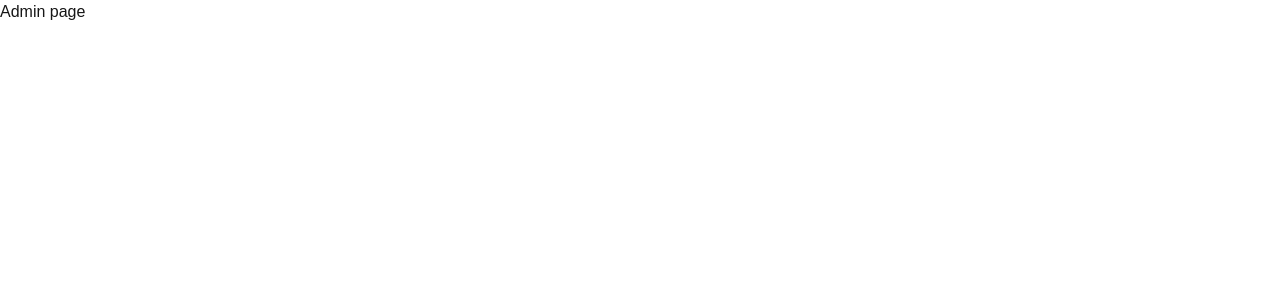
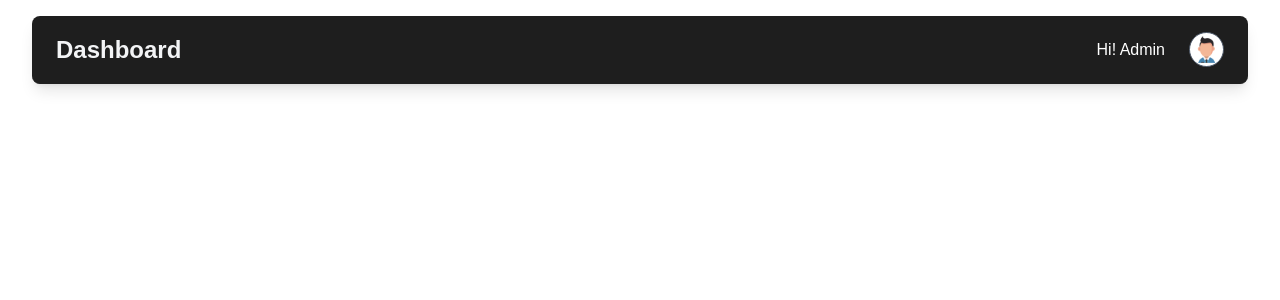
Before and after one commit to Asyrafi0257/Student-Advisory-System, a Next.js app in the folder student-advisory/: page /admin in a window 1280 px wide. Shown: the top 300 px of the page. Built offline with nearby package versions, Linux system fonts and the light colour scheme.

Commit message:
navbar dashboard

```diff
--- a/student-advisory/middleware.js
+++ b/student-advisory/middleware.js
@@ -3,7 +3,7 @@ import { verifyToken } from "@/lib/jwt";
 
 export function middleware(req) {
 
-    //ambil token daripada jwt
+    //ambil cookies yang client simpan di browser
     const token = req.cookies.get("token")?.value;
 
     //redirect to login if not exist
--- /dev/null
+++ b/student-advisory/src/app/admin/layout.js
@@ -0,0 +1,23 @@
+import Header  from "@/components/header";
+
+export default function AdminLayout({children}){
+    return(
+        <html lang="en">
+            <body>
+                <div className="flex h-screen overflow-hidden">
+                    {/* untuk sidebar */}
+
+                    {/* untuk container for content */}
+                    <div className="flex flex-col flex-1 overflow-auto">
+                        {/* kandungan yang ada pada body */}
+                        <div className="max-w-7xl mx-auto w-full">
+                            <Header/>
+                            <main>{children}</main>
+                        </div>
+
+                    </div>
+                </div>
+            </body>
+        </html>
+    )
+}
--- a/student-advisory/src/app/admin/page.js
+++ b/student-advisory/src/app/admin/page.js
@@ -1,5 +1,5 @@
 export default function Admin() {
     return (
-        <div>Admin page</div>
+        <div></div>
     )
 }
--- a/student-advisory/src/app/api/auth/login/route.js
+++ b/student-advisory/src/app/api/auth/login/route.js
@@ -1,6 +1,6 @@
 import { NextResponse } from "next/server";
 import pool from "@/lib/db";
-import bcrypt from "bcrypt";
+import bcrypt from "bcryptjs";
 import { generateToken } from "@/lib/jwt";
 
 
--- /dev/null
+++ b/student-advisory/src/components/header.js
@@ -0,0 +1,29 @@
+import Image from "next/image";
+
+export default function Header(){
+    return(
+        <header className="bg-[#1e1e1e] flex shadow-lg border-b border-[#1f1f1f] mx-4 sm:mx-6 lg:mx-8 mt-4 mb-2 rounded-lg">
+            <div className="mx-w-7xl mx-auto py-4 px-4 sm:px-6 flex items-center justify-between w-full">
+                <h1 className="text-lg sm:text-xl lg:text-2xl font-semibold text-gray-100">Dashboard</h1>
+
+                <div className="flex items-center space-x-3 sm:space-x-6">
+                    <div className="flex-space-2 sm:space-x-3">
+                        <h3 className="text-white">Hi! Admin</h3>
+                    </div>
+
+                    <div className="flex items-center space-x-2 sm:space-x-3">
+                       <Image
+                        src="/images/logo-profile.png"
+                        alt="logo-profile.png"
+                        width={35}
+                        height={35}
+                        className="rounded-full bg-white border border-gray-600"
+                    />
+                    </div>
+
+                </div>
+
+            </div>
+        </header>
+    )
+}
```
Also changed, not shown: student-advisory/public/images/logo-profile.png (added).
